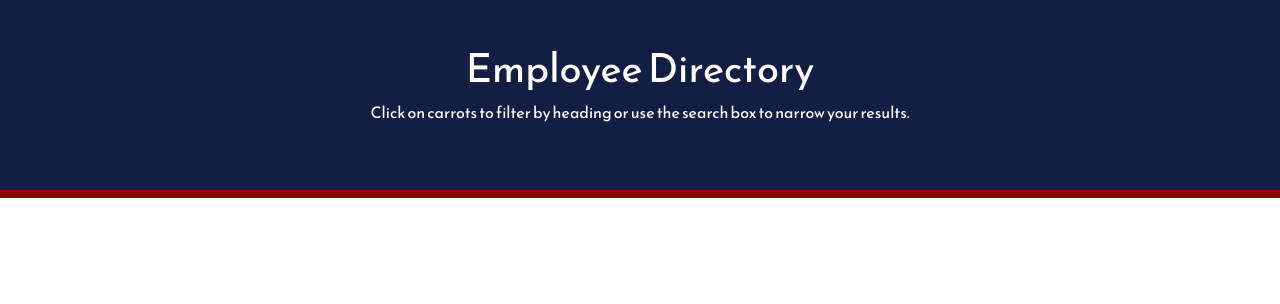
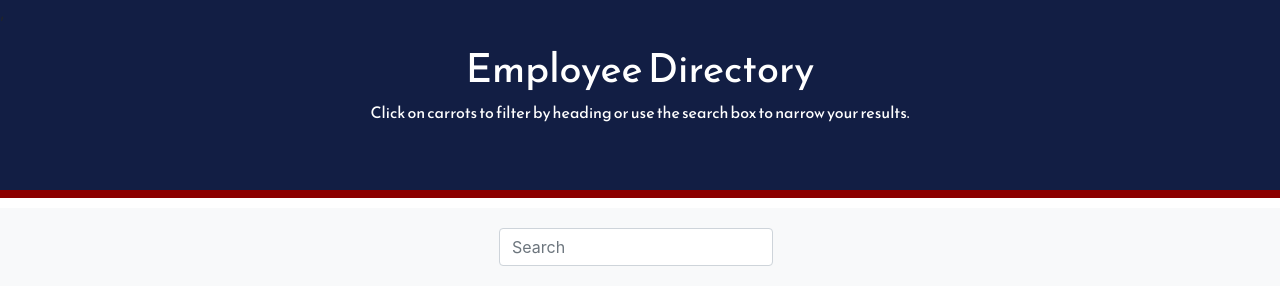
Before and after one commit to SIROG-E/employee-directory, a React (Create React App) app: page / in a window 1280 px wide. Shown: the top 304 px of the page. Built offline with nearby package versions, Linux system fonts and the light colour scheme.

Commit message:
js => jsx and added new favicon.ico. Fixed Search Form position

```diff
--- a/src/App.js
+++ b/src/App.js
@@ -1,18 +1,25 @@
 import React from "react";
-import Wrapper from "./components/Wrapper/Wrapper";
-import Header from "./components/Header/Header";
-import Main from "./components/Main/Main"
+import Wrapper from "./components/Wrapper/Wrapper.jsx";
+import Header from "./components/Header/Header.jsx";
+import Main from "./components/Main/Main.jsx"
+import Navbar from "./components/Navbar/Navbar.jsx"
 
 function App() {
   return (
 
 
     <div className="App">,
+    <div>
       <Wrapper>
         <Header />
         <Main />
         <Main/>
       </Wrapper>
+      </div>
+      <div>
+        <Navbar />
+
+      </div>
     </div>
 
   );
--- a/src/components/Navbar/Navbar.css
+++ b/src/components/Navbar/Navbar.css
@@ -12,7 +12,6 @@
 
 .search-area {
     display: flex;
-    flex-direction: column;
     justify-content: center;
     align-items: flex-start;
 }
--- a/src/components/Navbar/Navbar.js
+++ b/src/components/Navbar/Navbar.jsx
@@ -17,7 +17,7 @@ const Navbar = () => {
                 <span className="navbar-toggler-icon" />
             </button>
             <div className="collapse navbar-collapse row" id="navbarNav">
-                <div className="search-area col-4">
+                <div className="search-area col-12">
                     <SearchName />
                 </div>
             </div>
--- a/src/components/SearchName/SearchName.js
+++ b/src/components/SearchName/SearchName.jsx
@@ -5,15 +5,15 @@ const SearchName = () => {
     return (
         <div className="searchbox">
             <div className="input-group">
-                <div className="input-group-prepend">
+                {/* <div className="input-group-prepend">
                     <span className="input-group-text" id="">
                         Search
             </span>
-                </div>
+                </div> */}
                 <input
                     className="form-control mr-sm-2"
                     type="search"
-                    placeholder="name"
+                    placeholder="Search"
                     aria-label="Search"
                 />
             </div>
```
Also changed, not shown: src/reportWebVitals.js (added, +13 -0 lines), src/setupTests.js (added, +5 -0 lines), src/components/Header/Header.jsx (renamed from src/components/Header/Header.js), src/components/Main/Main.jsx (renamed from src/components/Main/Main.js), src/components/Wrapper/Wrapper.jsx (renamed from src/components/Wrapper/Wrapper.js), 2 other files (tests, documents, lock files or other folders).
